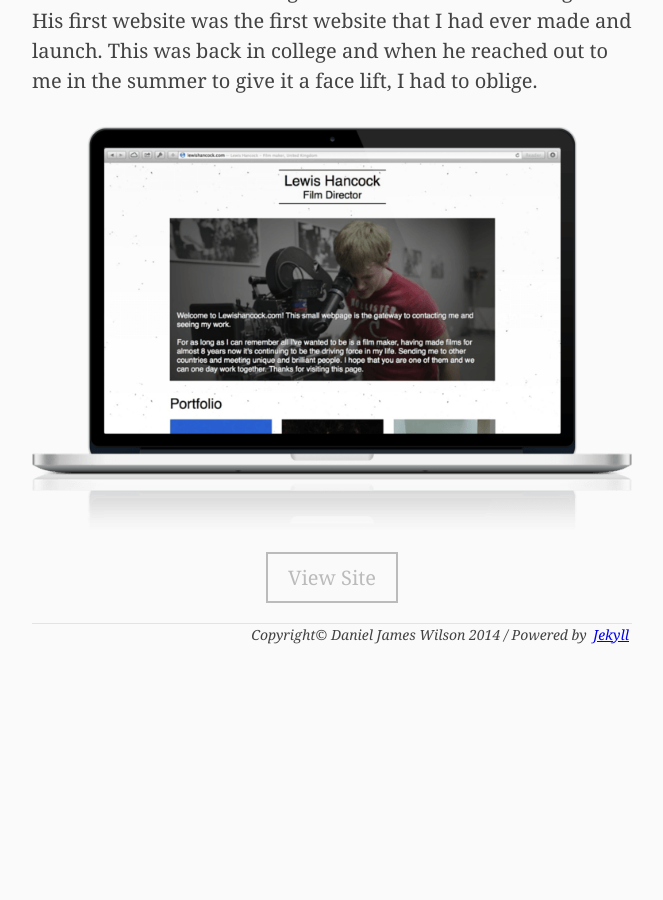
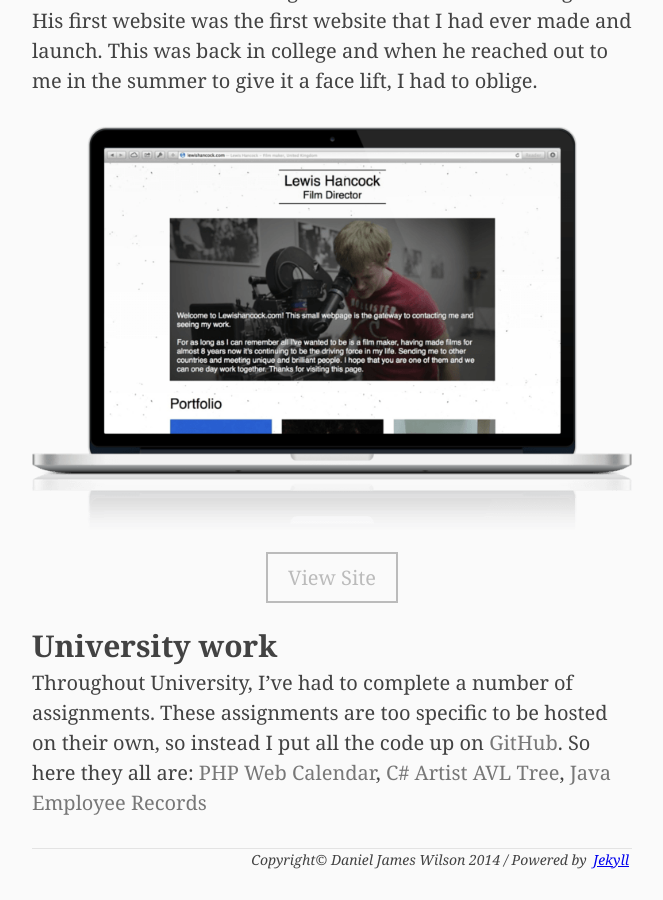
Before and after one commit to danwlsn/djangodan.github.io, a Jekyll site: the page built from work/index.md, in a window 1280 px wide and 900 px high, scrolled down 2065 px. Shown: the whole window, without its empty margins (308-971 px from the left). Built offline with Jekyll 4.4.1, drawn with Linux system fonts in a browser that asks for light colours; nearby versions of some CDN libraries; Markdown is read by kramdown in place of the engine named in the settings; before the commit the page ends 2740 px from its top, so only the background shows below that.

Commit message:
Added uni work

```diff
--- a/work/index.md
+++ b/work/index.md
@@ -35,3 +35,6 @@ Lewis Hancock has been a good friend of mine for a long time. His first website
 <p class="view--site">
 <a href="http://lewishancock.com" class="view--site--btn">View Site</a>
 </p>
+
+## University work
+Throughout University, I've had to complete a number of assignments. These assignments are too specific to be hosted on their own, so instead I put all the code up on [GitHub](http://github.com/wilsonand1). So here they all are: [PHP Web Calendar](https://github.com/wilsonand1/web-calendar), [C# Artist AVL Tree](https://github.com/wilsonand1/Artist-AVL-Tree), [Java Employee Records](https://github.com/wilsonand1/Employee-Record)
```
